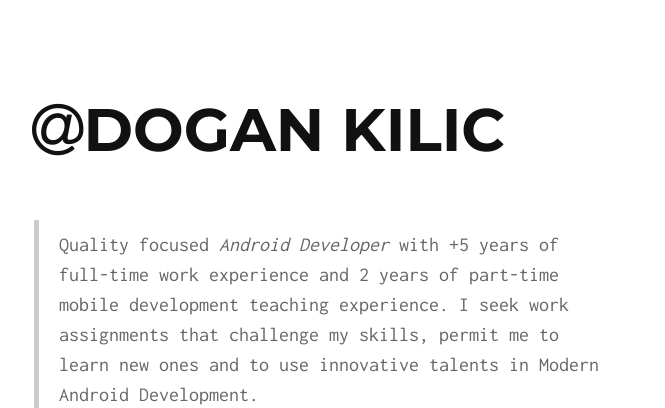
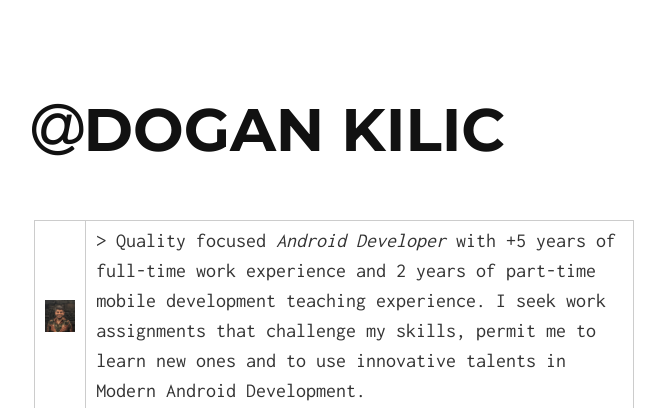
Before and after one commit to dnkilic/dnkilic.github.io, a Jekyll site: the page built from index.md, in a window 1280 px wide, cut to the strip 0-408 px from the top of the page. Shown: the whole strip, without its empty margins (306-971 px from the left). Built offline with Jekyll 4.4.1, drawn with Linux system fonts in a browser that asks for light colours.

Commit message:
add profile image

```diff
--- a/index.md
+++ b/index.md
@@ -2,7 +2,7 @@
 layout: default
 ---
 
-> Quality focused *Android Developer* with +5 years of full-time work experience and 2 years of part-time mobile development teaching experience. I seek work assignments that challenge my skills, permit me to learn new ones and to use innovative talents in Modern Android Development.
+| <img src="/src/profile.jpeg" alt="Drawing" style="width: 200px;"/> | > Quality focused *Android Developer* with +5 years of full-time work experience and 2 years of part-time mobile development teaching experience. I seek work assignments that challenge my skills, permit me to learn new ones and to use innovative talents in Modern Android Development. |
 
 | <i class="fa fa-github" aria-hidden="true"></i> | <i class="fa fa-medium" aria-hidden="true"></i> | <i class="fa fa-linkedin" aria-hidden="true"></i> | <img src="https://hrcdn.net/fcore/assets/brand/h_mark_sm-966d2b45e3.svg" >
 |:-----------------------------------------------:|:-----------------------------------------------:|:---------------------------------------------------------:|:---------------------------------------------------------:|
@@ -15,7 +15,7 @@ layout: default
 - [Projects]({{ site.url }}/projects)
 - [Contact Me]({{ site.url }}/contact)
 
-<img src="/src/image.jpeg" alt="Drawing" style="width: 200px;"/>
+<img src="/src/profile.jpeg" alt="Drawing" style="width: 200px;"/>
 
 <hr>
 *Made with appreciation by @dnkilic based on [Solo](http://chibicode.github.io/solo) and [sroberts](https://github.com/sroberts/sroberts.github.io)*
```
Also changed, not shown: src/profile.jpeg (added).
